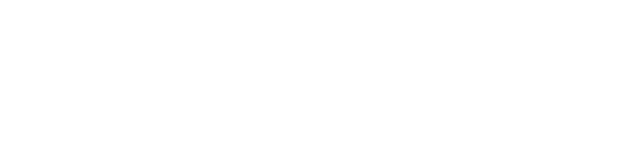
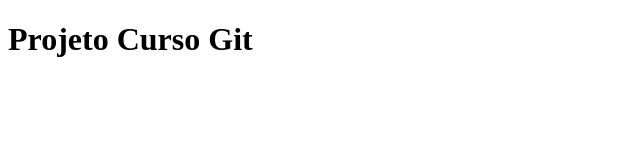
Before and after one commit to jeffersoncarrenho/curso-git, a plain HTML site: page index.html in a window 1280 px wide. Shown: the whole page, without its empty margins (0-640 px from the left). Drawn offline with Linux system fonts and the light colour scheme.

Commit message:
Titulo da pagina

```diff
--- a/index.html
+++ b/index.html
@@ -7,6 +7,6 @@
   <title>Curso Git</title>
 </head>
 <body>
-
+<h1>Projeto Curso Git</h1>
 </body>
 </html>
```
